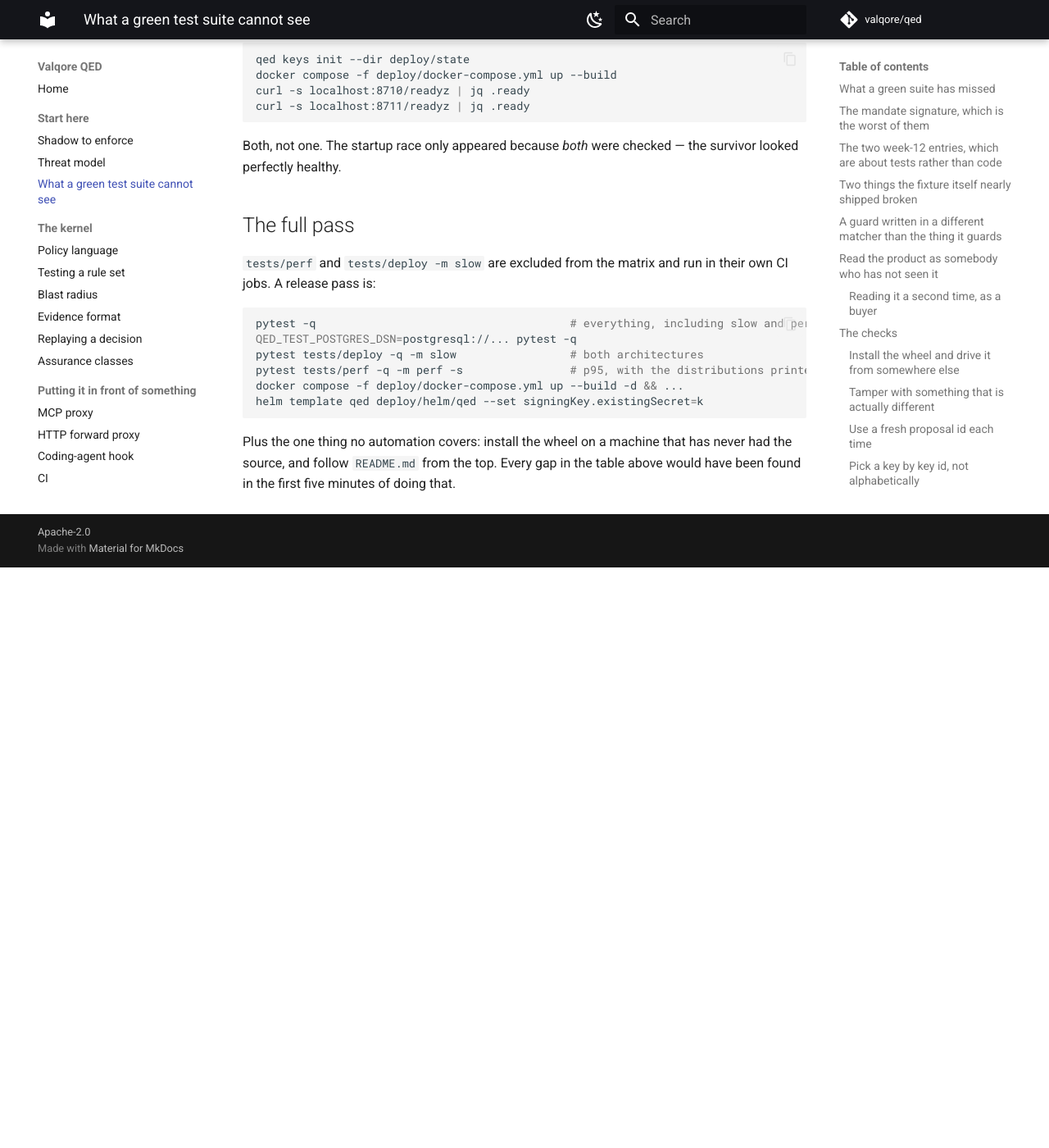
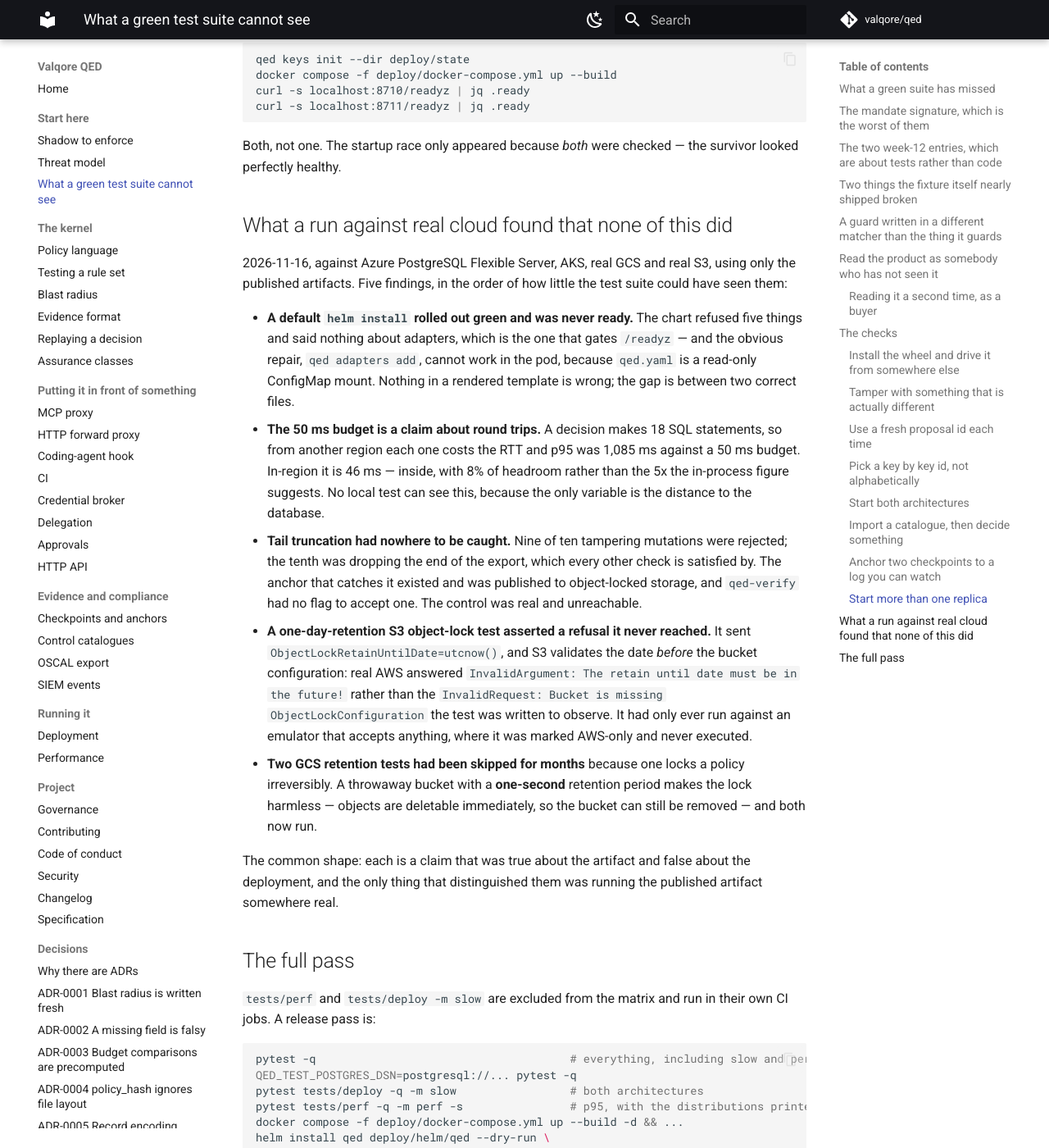
Before and after one commit to valqore/qed, an MkDocs documentation site: the page built from docs/validation.md, in a window 1280 px wide and 1400 px high, scrolled down 8661 px. Shown: the whole window at 82% size. Built offline with MkDocs 1.6.1 and Material for MkDocs 9.7.7, drawn with Linux system fonts in a browser that asks for light colours; comment, search, counter and statistics services are not loaded; before the commit the page ends 9353 px from its top, so only the background shows below that; some of the changed text lies outside the part shown.

Commit message:
fix: two cloud tests that had never actually run
**The S3 one asserted a refusal it could not reach.**
`test_a_bucket_without_object_lock_refuses_the_request` is the one assertion in
the S3 suite LocalStack cannot model, so it is gated on `QED_TEST_S3_AWS=1`
and had never executed. Run against real AWS for the first time, it failed:
`InvalidArgument: The retain until date must be in the future!` where it
expected `InvalidRequest: Bucket is missing ObjectLockConfiguration`.

The docstring's claim about S3 was right. The test could not reach it. It sent
`ObjectLockRetainUntilDate=utcnow()`, and S3 validates the date *before* it
looks at the bucket's configuration -- so the refusal it was written to
observe never happened, and a passing version of it would have been reporting
on date validation in the same words.

A probe settled which rather than a guess. On a plain bucket a future date
gives `InvalidRequest: Bucket is missing ObjectLockConfiguration`; `utcnow()`
gives `InvalidArgument` on a plain and an object-lock bucket alike; a plain
bucket with no lock accepts the upload.

It sends what the publisher sends now -- `retain_days` in the future -- and
asserts the message as well as the code, so a date error can no longer pass
for a missing configuration. All 11 tests pass against real S3.

**The GCS one had been skipped for a month.**
`test_a_locked_policy_cannot_be_removed` is the half of the three-state
argument that makes a GCS anchor the equal of an S3 object-lock one, and it
was a citation of Google's documentation rather than a measurement, because
locking a retention policy cannot be undone.

A one-second retention period resolves that: the lock is exactly as permanent,
and every object is deletable immediately, so the throwaway bucket can still
be removed afterwards -- which it was, which is the confirmation. Measured:
removing a locked policy is refused for a project owner, and the policy and
`isLocked` are still in place afterwards. Its unlocked counterpart ran the
same day against a separate unlocked bucket.

docs/validation.md gains a section on all five findings from the cloud run,
and the commands for both cloud suites, including the one-second trick and the
note that an object-lock bucket cannot be emptied until its retention expires.

Co-Authored-By: Claude Opus 5 <noreply@anthropic.com>
Signed-off-by: Tunc Celik <tunc@valqore.io>

````diff
--- a/docs/validation.md
+++ b/docs/validation.md
@@ -327,6 +327,43 @@ curl -s localhost:8711/readyz | jq .ready
 Both, not one. The startup race only appeared because *both* were checked — the
 survivor looked perfectly healthy.
 
+## What a run against real cloud found that none of this did
+
+2026-11-16, against Azure PostgreSQL Flexible Server, AKS, real GCS and real
+S3, using only the published artifacts. Five findings, in the order of how
+little the test suite could have seen them:
+
+* **A default `helm install` rolled out green and was never ready.** The chart
+  refused five things and said nothing about adapters, which is the one that
+  gates `/readyz` — and the obvious repair, `qed adapters add`, cannot work in
+  the pod, because `qed.yaml` is a read-only ConfigMap mount. Nothing in a
+  rendered template is wrong; the gap is between two correct files.
+* **The 50 ms budget is a claim about round trips.** A decision makes 18 SQL
+  statements, so from another region each one costs the RTT and p95 was 1,085
+  ms against a 50 ms budget. In-region it is 46 ms — inside, with 8% of
+  headroom rather than the 5x the in-process figure suggests. No local test can
+  see this, because the only variable is the distance to the database.
+* **Tail truncation had nowhere to be caught.** Nine of ten tampering
+  mutations were rejected; the tenth was dropping the end of the export, which
+  every other check is satisfied by. The anchor that catches it existed and
+  was published to object-locked storage, and `qed-verify` had no flag to
+  accept one. The control was real and unreachable.
+* **A one-day-retention S3 object-lock test asserted a refusal it never
+  reached.** It sent `ObjectLockRetainUntilDate=utcnow()`, and S3 validates
+  the date *before* the bucket configuration: real AWS answered
+  `InvalidArgument: The retain until date must be in the future!` rather than
+  the `InvalidRequest: Bucket is missing ObjectLockConfiguration` the test was
+  written to observe. It had only ever run against an emulator that accepts
+  anything, where it was marked AWS-only and never executed.
+* **Two GCS retention tests had been skipped for months** because one locks a
+  policy irreversibly. A throwaway bucket with a **one-second** retention
+  period makes the lock harmless — objects are deletable immediately, so the
+  bucket can still be removed — and both now run.
+
+The common shape: each is a claim that was true about the artifact and false
+about the deployment, and the only thing that distinguished them was running
+the published artifact somewhere real.
+
 ## The full pass
 
 `tests/perf` and `tests/deploy -m slow` are excluded from the matrix and run in
@@ -338,8 +375,28 @@ QED_TEST_POSTGRES_DSN=postgresql://... pytest -q
 pytest tests/deploy -q -m slow                 # both architectures
 pytest tests/perf -q -m perf -s                # p95, with the distributions printed
 docker compose -f deploy/docker-compose.yml up --build -d && ...
-helm template qed deploy/helm/qed --set signingKey.existingSecret=k
+helm install qed deploy/helm/qed --dry-run \
+  --set signingKey.existingSecret=k \
+  --set adapters.existingSecret=a --set adapters.registered[0].id=mcp-proxy
 ```
+
+And the cloud-only ones, which need credentials and cost a few cents:
+
+```bash
+# real S3 object-lock: 11 tests, incl. the one LocalStack cannot model
+QED_TEST_S3_ENDPOINT=https://s3.<region>.amazonaws.com QED_TEST_S3_AWS=1 \
+  pytest tests/evidence/test_s3_object_lock_live.py -q
+
+# real GCS retention: 13 tests. Two buckets, one with a retention policy.
+# For the locked half, create a bucket with --retention-period=1s and lock it:
+# the lock is irreversible, and at one second the bucket is still deletable.
+QED_TEST_GCS_BUCKET=<retention bucket> QED_TEST_GCS_PLAIN_BUCKET=<plain> \
+  QED_TEST_GCS_DESTRUCTIVE=1 pytest tests/evidence/test_gcs_retention_live.py -q
+```
+
+An object-lock bucket cannot be emptied until its retention expires, so a run
+with `RETAIN_DAYS=1` leaves one bucket to delete tomorrow. That is the control
+working, not a leak.
 
 Plus the one thing no automation covers: install the wheel on a machine that
 has never had the source, and follow `README.md` from the top. Every gap in the
````
Also changed, not shown: 1 other file.
